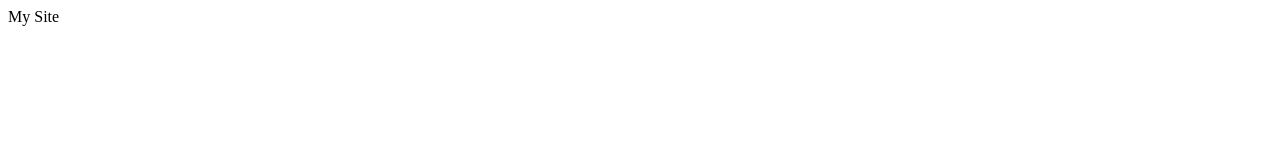
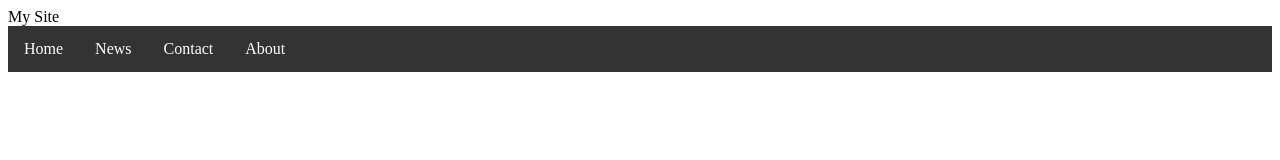
Before and after one commit to jlcm2112/website, a plain HTML site: page index.html in a window 1280 px wide. Drawn offline with Linux system fonts and the light colour scheme.

Commit message:
Update index.html

```diff
--- a/index.html
+++ b/index.html
@@ -3,6 +3,11 @@
   <link rel="stylesheet" type="text/css" href="mystyle.css">
 </HEAD>
 <BODY>
-
+  <ul>
+  <li><a class="active" href="#home">Home</a></li>
+  <li><a href="#news">News</a></li>
+  <li><a href="#contact">Contact</a></li>
+  <li><a href="#about">About</a></li>
+</ul>
 </BODY>
 </HTML>
```
